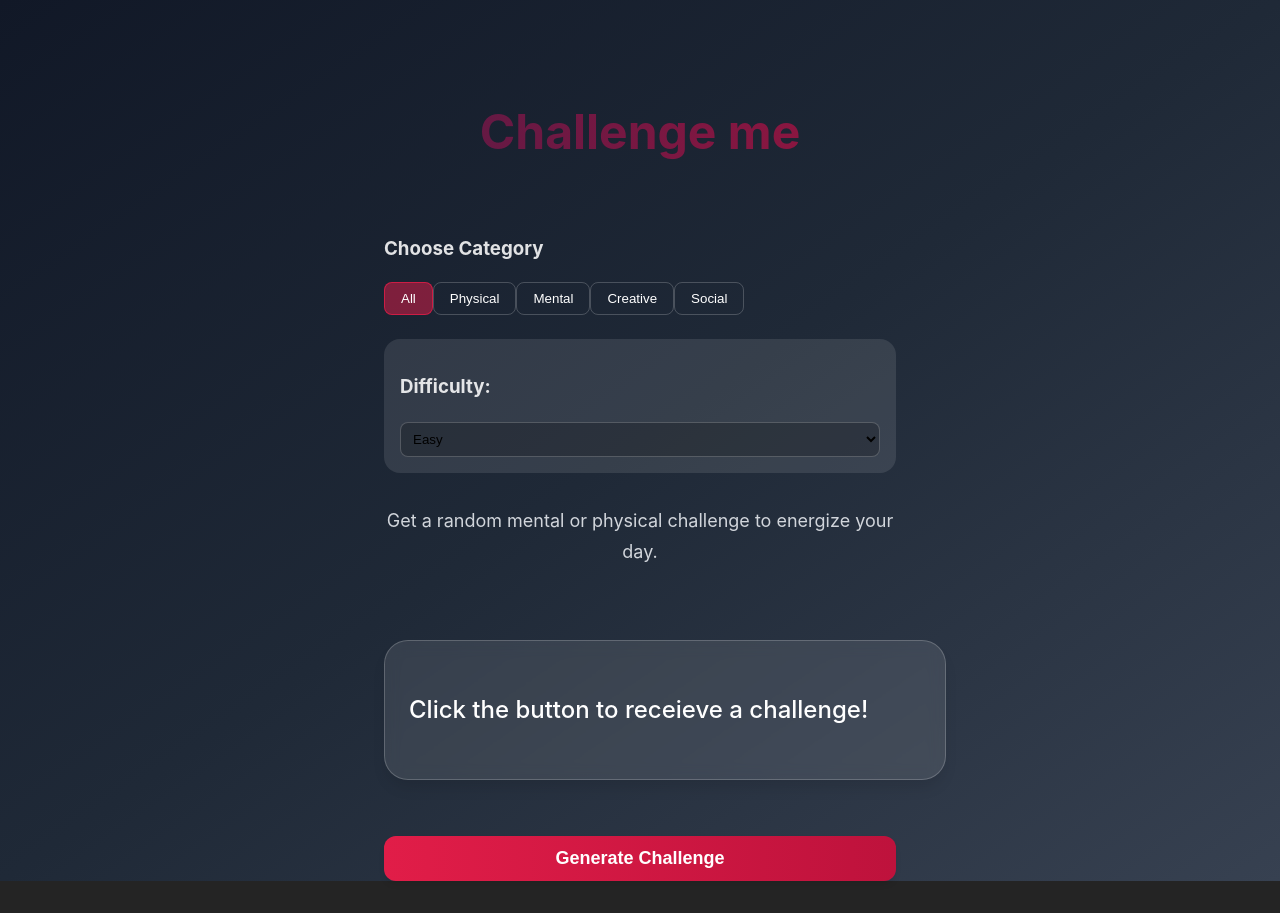
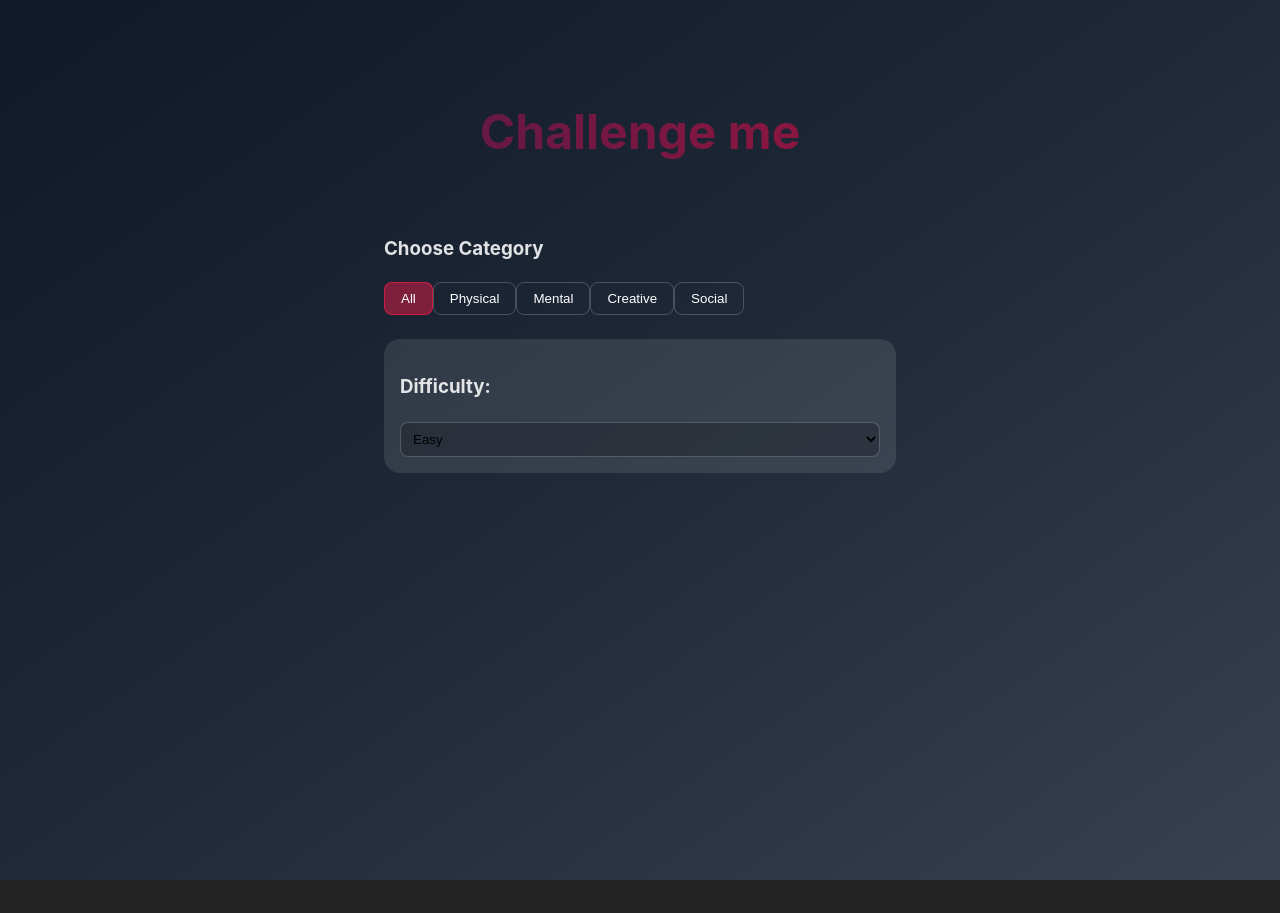
Before and after one commit to robertoandino/challenge-me, a React (Vite) app: page / in a window 1280 px wide. After the commit the page ends 880 px from the top, so only its background shows below. Built offline with nearby package versions, Linux system fonts and the light colour scheme.

Commit message:
Refactor challenge display section for improved layout and readability

```diff
--- a/src/pages/Home.tsx
+++ b/src/pages/Home.tsx
@@ -101,39 +101,10 @@ const Home: React.FC = () => {
 
             </div>
 
-            <div className="content-wrapper">
-                {/*Header*/}
-                <div className="header">
-                    <p className="subtitle">Get a random mental or physical challenge to energize your day.</p>
-                </div>
+            {/* Challenge Display Section */}
+            <section className="challenge-display">
 
-                {/*Challenge Box*/}
-                <div className={`challenge-box ${hasGenerated ? 'challenge-box-generated' : ''}`}>
-                    <p className={`challenge-text ${isGenerating ? 'loading' : ''}`}>
-                        {isGenerating ? 'Generating challenge...' : currentChallenge}
-                    </p>
-                </div>
-
-                {/*Button*/}
-                <button
-                    onClick={generateChallenge}
-                    className={`generate-button ${isGenerating ? 'generating' : ''}`}
-                    disabled={isGenerating}
-                    aria-label="Generate a new random challenge"
-                >
-                    {isGenerating ? 'Generating...' : 'Generate Challenge'}
-                </button>
-
-                {hasGenerated && (
-                    <button
-                        onClick={() => navigator.clipboard.writeText(currentChallenge)}
-                        className="share-button"
-                        aria-label="Share this challenge"
-                    >
-                        Copy Challenge
-                    </button>
-                )}
-            </div>
+            </section>
         </main>
     );
 };
```
